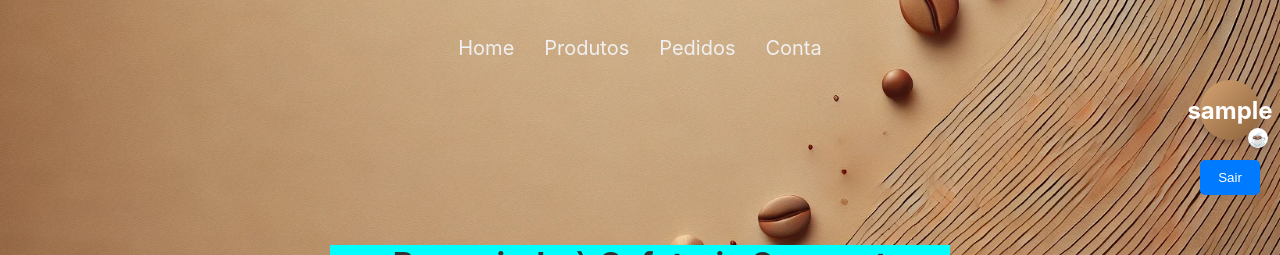
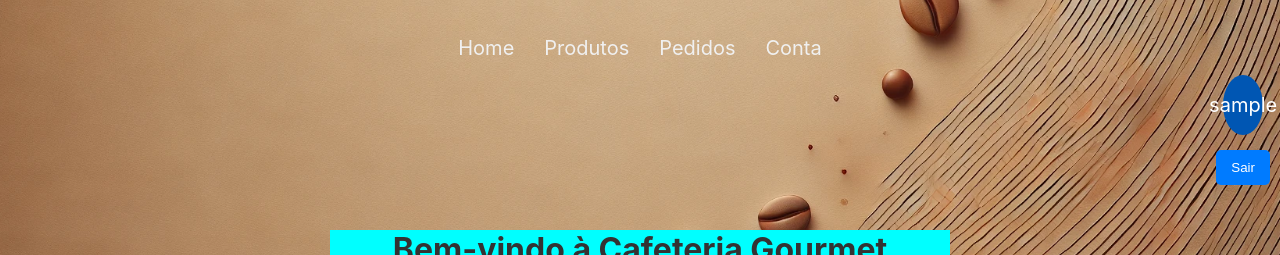
Before and after one commit to brunocsilva41/cafe-gourmet-react, a React (Create React App) app: page / in a window 1280 px wide. Shown: the part 244-499 px from the top of the page. Built offline with nearby package versions, Linux system fonts and the light colour scheme; no server answers; sample sign-in values are in the browser's storage.

Commit message:
ajustes--

```diff
--- a/src/assets/styles/header.css
+++ b/src/assets/styles/header.css
@@ -2,9 +2,11 @@
 .header {
   display: flex;
   justify-content: flex-end;
-  padding: 10px 20px;
+  padding: 10px;
+  padding: 10px 0;
   margin-left: 10px;
   border: none;
+  padding: 5px 10px;
   cursor: pointer;
 }
 
@@ -15,52 +17,30 @@
 }
 
 .userNameIcon {
-  background: linear-gradient(135deg, #d4a373, #8c6239); /* Gradiente de cores estilo café */
+  background-color: #0056b3;
   color: white;
-  border-radius: 50%; /* Formato circular */
-  padding: 15px;
+  border-radius: 50%;
+  width: 40px;
+  height: 60px;
   display: flex;
   align-items: center;
   justify-content: center;
-  font-size: 24px;
-  font-weight: bold;
-  margin-bottom: 10px;
-  box-shadow: 0 4px 6px rgba(0, 0, 0, 0.2); /* Sombra para profundidade */
-  width: 60px;
-  height: 60px; /* Garantir proporção circular */
-  position: relative;
-}
-
-.userNameIcon::after {
-  content: '☕'; /* Adiciona um ícone de café como detalhe */
-  position: absolute;
-  bottom: -8px;
-  right: -8px;
-  font-size: 14px;
-  background: white;
-  color: #8c6239;
-  border-radius: 50%;
-  width: 20px;
-  height: 20px;
-  display: flex;
-  align-items: center;
-  justify-content: center;
-  box-shadow: 0 2px 4px rgba(0, 0, 0, 0.2);
+  font-size: 20px;
+  margin-bottom: 5px;
 }
 
 .userName {
-  font-size: 14px;
-  font-weight: bold;
-  color: #333;
+  margin-bottom: 10px;
 }
 
-.buttonlogout {
+.buttonlogout{
   background-color: #0056b3; /* Melhor visibilidade */
   color: white;
   border: none;
   padding: 10px 20px;
   cursor: pointer;
-  border-radius: 12px;
+  border-radius: 12px solid blue;
+  background-color: blue;
 }
 
 .buttonlogout:hover {
```
